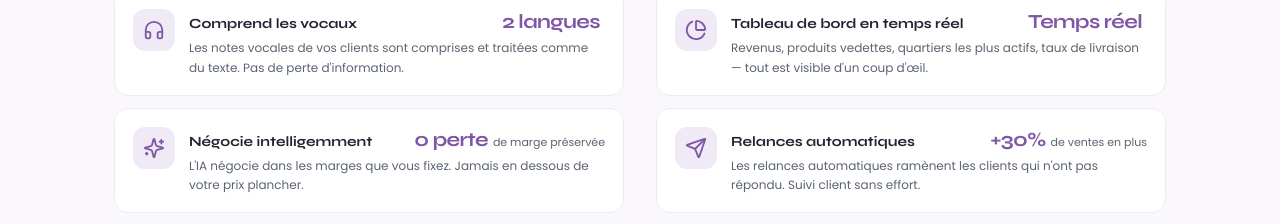
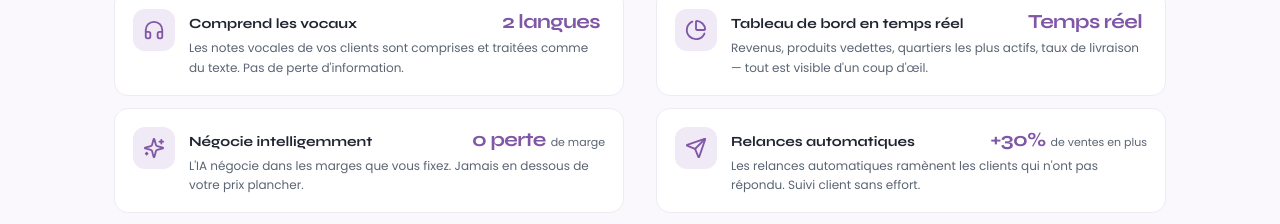
Before and after one commit to korah-agency/KOZAPP, a Next.js app: page / in a window 1280 px wide. Shown: the part 1964-2188 px from the top of the page. Built offline with nearby package versions, Linux system fonts and the light colour scheme.

Commit message:
Text changed

```diff
--- a/app/page.tsx
+++ b/app/page.tsx
@@ -63,7 +63,7 @@ const T = {
       agent: [
         { title: "Réponse instantanée 24h/24", stat: "24h/24", desc: "Votre agent comprend français, anglais et pidgin. Il répond comme vous le feriez, avec le ton de votre boutique.", statLabel: "disponible" },
         { title: "Comprend les vocaux", stat: "2 langues", desc: "Les notes vocales de vos clients sont comprises et traitées comme du texte. Pas de perte d'information.", statLabel: "" },
-        { title: "Négocie intelligemment", stat: "0 perte", desc: "L'IA négocie dans les marges que vous fixez. Jamais en dessous de votre prix plancher.", statLabel: "de marge préservée" },
+        { title: "Négocie intelligemment", stat: "0 perte", desc: "L'IA négocie dans les marges que vous fixez. Jamais en dessous de votre prix plancher.", statLabel: "de marge" },
       ],
       gestion: [
         { title: "Commandes centralisées", stat: "100%", desc: "Chaque commande WhatsApp est enregistrée, suivie et archivée dans votre tableau de bord. Zéro commande oubliée.", statLabel: "automatisé" },
@@ -187,7 +187,7 @@ const T = {
       agent: [
         { title: "Instant replies, 24/7", stat: "24/7", desc: "Your agent understands French, English, and Pidgin. It replies the way you would, in your shop's tone.", statLabel: "available" },
         { title: "Understands voice notes", stat: "2 languages", desc: "Your customers' voice notes are understood and handled just like text. Nothing gets lost.", statLabel: "" },
-        { title: "Negotiates intelligently", stat: "0 loss", desc: "The AI negotiates within the margins you set. Never below your floor price.", statLabel: "margin preserved" },
+        { title: "Negotiates intelligently", stat: "0 loss", desc: "The AI negotiates within the margins you set. Never below your floor price.", statLabel: "margin" },
       ],
       gestion: [
         { title: "Centralized orders", stat: "100%", desc: "Every WhatsApp order is recorded, tracked, and archived in your dashboard. Zero orders forgotten.", statLabel: "automated" },
```
